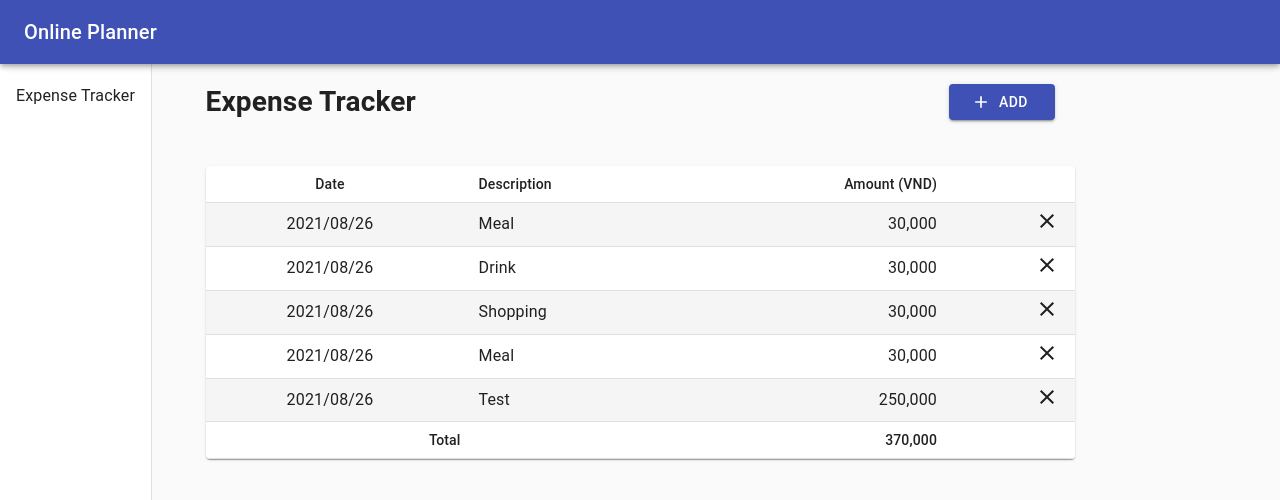
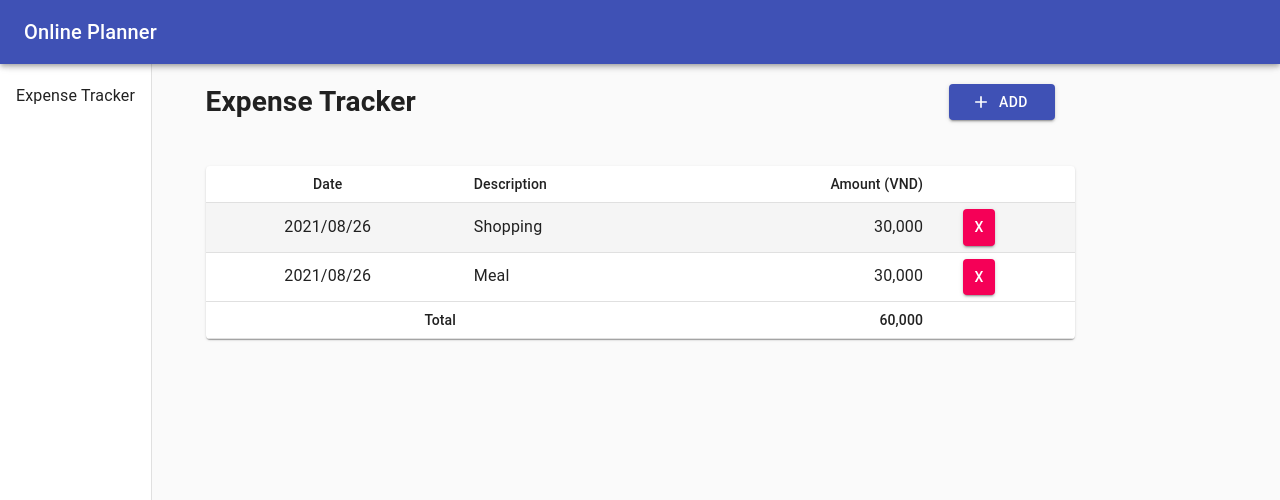
Before and after one commit to anletr97/react-project, a React (Create React App) app: page / in a window 1280 px wide. Shown: the top 500 px of the page. Built offline with nearby package versions, Linux system fonts and the light colour scheme; data requests are answered from the project's data file; the HTML template or start-up script is replaced by a standard one.

Commit message:
feat: delete api

```diff
--- a/db.json
+++ b/db.json
@@ -1,17 +1,5 @@
 {
   "expenses": [
-    {
-      "id": "1",
-      "name": "Meal",
-      "amount": 30000,
-      "date": 1629969362000
-    },
-    {
-      "id": "2",
-      "name": "Drink",
-      "amount": 30000,
-      "date": 1629969362000
-    },
     {
       "id": "3",
       "name": "Shopping",
@@ -23,14 +11,6 @@
       "name": "Meal",
       "amount": 30000,
       "date": 1629969362000
-    },
-    {
-      "id": "5",
-      "name": "Test",
-      "amount": 250000,
-      "date": 1629997200000,
-      "created_at": 1629997200000,
-      "updated_at": 1629997200000
     }
   ]
 }
--- a/src/api/expenseApi.ts
+++ b/src/api/expenseApi.ts
@@ -12,16 +12,16 @@ const expenseApi = {
   getTaskById: (id: string) => {
     return axiosClient.get(`${URL}/${id}`);
   },
-  //   // Delete task
-  //   delete: (id) => {
-  //     return axiosClient.delete(`${API_TASK_URL}/${id}`);
-  //   },
+  // Delete task
+  delete: (id?: string) => {
+    return axiosClient.delete(`${URL}/${id}`);
+  },
   //   // Update task
   //   update: (id, body) => {
   //     return axiosClient.put(`${API_TASK_URL}/${id}`, body);
   //   },
   // Add task
-  add: (body: IExpense) => {
+  add(body: IExpense): Promise<IExpense> {
     return axiosClient.post(`${URL}`, body);
   },
 };
--- a/src/components/ExpenseTracker/ExpenseItem.tsx
+++ b/src/components/ExpenseTracker/ExpenseItem.tsx
@@ -1,11 +1,10 @@
-import { TableRow, TableCell } from "@material-ui/core";
+import { TableCell, TableRow } from "@material-ui/core";
 import { withStyles } from "@material-ui/core/styles";
-import { Button } from "components/Layout";
 import { IExpense } from "models";
 import React from "react";
 import { DateUtils } from "utils/date-utils";
 import { NumberUtils } from "utils/number-utils";
-import CloseIcon from "@material-ui/icons/Close";
+import Button from "components/Layout/Button";
 
 const StyledTableCell = withStyles((theme) => ({
   head: {
@@ -27,7 +26,7 @@ const StyledTableRow = withStyles((theme) => ({
 
 type ItemProps = {
   expense: IExpense;
-  onDelete: (id: string) => void;
+  onDelete: (id?: string) => void;
 };
 
 const ExpenseItem: React.FC<ItemProps> = (props) => {
@@ -41,7 +40,13 @@ const ExpenseItem: React.FC<ItemProps> = (props) => {
         {NumberUtils.numberWithCommas(props.expense.amount)}
       </StyledTableCell>
       <StyledTableCell align="right">
-        <CloseIcon onClick={() => props.onDelete(props.expense.id)}/>
+        <Button
+          color="secondary"
+          // icon={<CloseIcon />}
+          text="X"
+          width="20"
+          onClick={() => props.onDelete(props.expense.id)}
+        />
       </StyledTableCell>
     </StyledTableRow>
   );
--- a/src/components/ExpenseTracker/ExpenseList.tsx
+++ b/src/components/ExpenseTracker/ExpenseList.tsx
@@ -14,7 +14,7 @@ import { NumberUtils } from "utils/number-utils";
 
 type ListProps = {
   expenses: IExpense[];
-  onDelete: () => void;
+  onDelete: (id?: string) => void;
 };
 
 const ExpenseList: React.FC<ListProps> = (props) => {
@@ -35,7 +35,7 @@ const ExpenseList: React.FC<ListProps> = (props) => {
         </TableHead>
         <TableBody>
           {props.expenses.map((expense) => (
-            <ExpenseItem expense={expense} onDelete={props.onDelete}/>
+            <ExpenseItem expense={expense} onDelete={props.onDelete} />
           ))}
         </TableBody>
         <TableHead>
--- a/src/components/ExpenseTracker/ExpenseTracker.tsx
+++ b/src/components/ExpenseTracker/ExpenseTracker.tsx
@@ -10,18 +10,7 @@ import { DateUtils } from "utils/date-utils";
 import ExpenseInput from "./ExpenseInput";
 import ExpenseList from "./ExpenseList";
 
-const useStyles = makeStyles((theme: Theme) =>
-  createStyles({
-    cardContainer: {
-      padding: 20,
-      width: "100%",
-      height: "100%",
-    },
-  })
-);
-
 const ExpenseTracker: React.FC = () => {
-  const classes = useStyles();
   const [showInput, setShowInput] = useState(false);
   const [expenses, setExpenses] = useState<IExpense[]>([]);
 
@@ -44,7 +33,6 @@ const ExpenseTracker: React.FC = () => {
   const addTransaction: AddExpenseForm = (name, amount, date) => {
     // const expense: IExpense =;
     const expense = {
-      id: "5",
       name,
       amount,
       date: DateUtils.strToTimeStamp(date),
@@ -53,15 +41,15 @@ const ExpenseTracker: React.FC = () => {
     };
 
     expenseApi.add(expense).then((res) => {
-      alert("added");
+      setExpenses([res, ...expenses]);
     });
 
-    setExpenses([expense, ...expenses]);
     // re-render
   };
 
-  const deleteTransaction = (id: string) => {
-    console.log("delete clicked: ", id);
+  const deleteTransaction = async (id?: string) => {
+    await expenseApi.delete(id);
+    setExpenses(expenses.filter((expense) => expense.id !== id));
   };
 
   return (
--- a/src/components/Layout/Button.tsx
+++ b/src/components/Layout/Button.tsx
@@ -1,19 +1,35 @@
 import React from "react";
 import { Button as Btn, PropTypes } from "@material-ui/core";
 import AddIcon from "@material-ui/icons/Add";
+import { createStyles, makeStyles, Theme } from "@material-ui/core/styles";
+
+const useStyles = makeStyles((theme: Theme) =>
+  createStyles({
+    root: {
+      display: "flex",
+      minWidth: 20,
+      alignContent: "center",
+      justifyContent: "center",
+    },
+  })
+);
 
 interface ButtonProps {
-  text: string;
-  color: PropTypes.Color;
-  icon: React.ReactNode;
+  text?: string;
+  color?: PropTypes.Color;
+  icon?: React.ReactNode;
+  width?: string;
   onClick: () => void;
 }
 
 const Button = (props: ButtonProps) => {
+  const classes = useStyles();
+  const _width = props.width ? props.width : "106";
   return (
     <Btn
+      className={classes.root}
       variant="contained"
-      style={{ minWidth: "106px" }}
+      style={{ width: `${_width}px` }}
       color={props.color}
       startIcon={props.icon}
       onClick={props.onClick}
```
Also changed, not shown: 1 other file (tests, documents, lock files or other folders).
